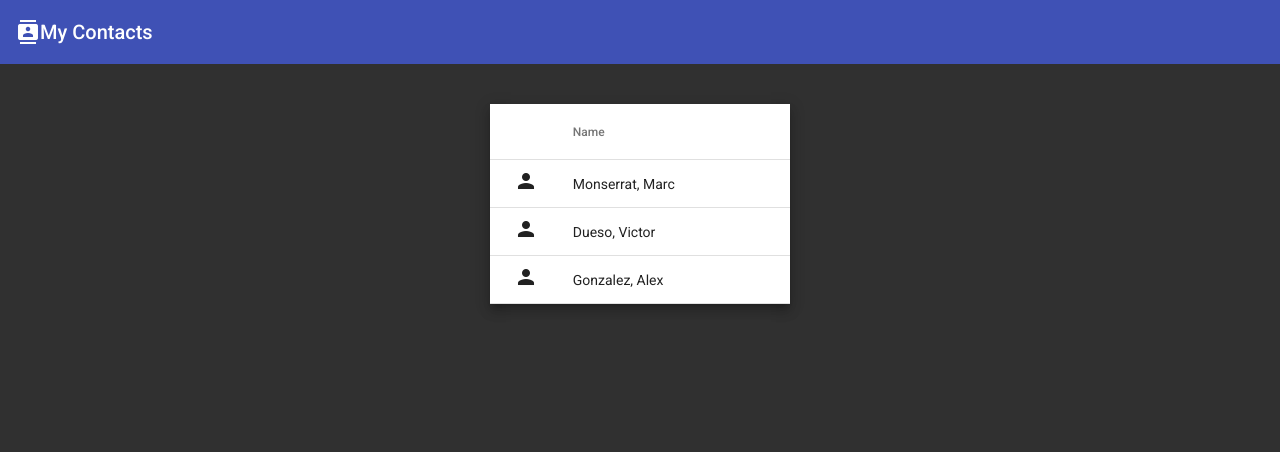
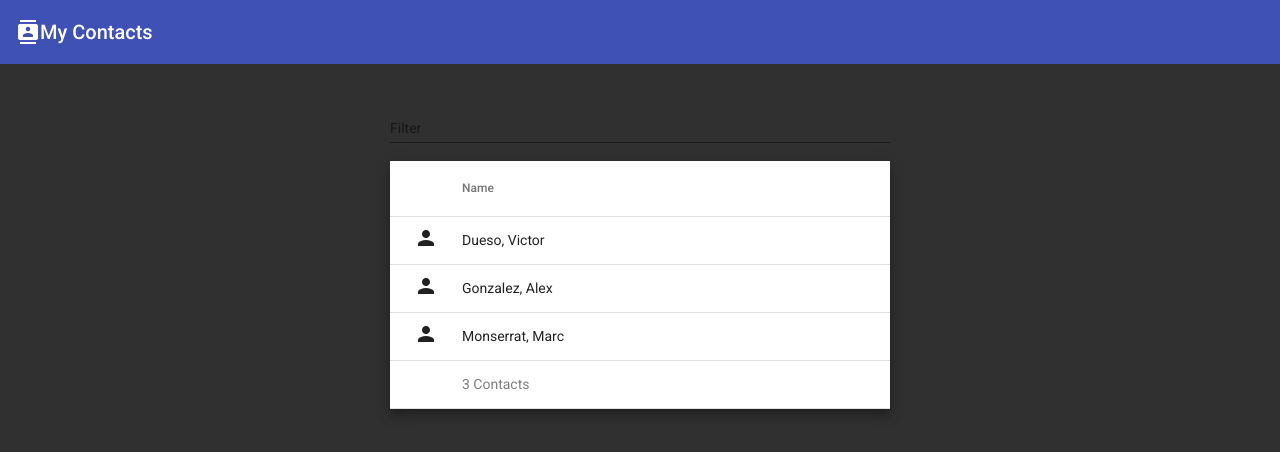
Before and after one commit to munsa/contacts-book, an Angular app: page / in a window 1280 px wide. Shown: the top 452 px of the page. Built offline with nearby package versions, Linux system fonts and the light colour scheme.

Commit message:
table filter + sort

```diff
--- a/src/app/app.module.ts
+++ b/src/app/app.module.ts
@@ -14,6 +14,7 @@ import { NewContactWindowComponent } from './components/new-contact-window/new-c
 import {FormsModule, ReactiveFormsModule} from '@angular/forms';
 import { ContactDetailWindowComponent } from './components/contact-detail-window/contact-detail-window.component';
 import {ContactFullNamePipe} from './shared/pipes/contact-full-name.pipe';
+import {MatSortModule} from '@angular/material/sort';
 
 
 @NgModule({
@@ -34,9 +35,10 @@ import {ContactFullNamePipe} from './shared/pipes/contact-full-name.pipe';
     MatIconModule,
     MatButtonModule,
     FormsModule,
-    ReactiveFormsModule
+    ReactiveFormsModule,
+    MatSortModule
   ],
-  providers: [],
+  providers: [ContactFullNamePipe],
   bootstrap: [AppComponent]
 })
 export class AppModule { }
--- a/src/app/components/contact-list/contact-list.component.html
+++ b/src/app/components/contact-list/contact-list.component.html
@@ -1,11 +1,36 @@
+<div class="contact-table-container">
+  <mat-form-field class="contact-table-filter">
+    <mat-label>Filter</mat-label>
+    <input matInput (keyup)="applyFilter($event)" placeholder="Ex. Vienna " #filterInput>
+  </mat-form-field>
+
   <table mat-table [dataSource]="contactList" class="mat-elevation-z8 contact-table">
+    <!-- Person icon -->
     <ng-container matColumnDef="icon">
-    <th mat-header-cell *matHeaderCellDef></th>
-    <td mat-cell *matCellDef="let contact"> <mat-icon matSuffix>person</mat-icon> </td>
+      <th mat-header-cell *matHeaderCellDef class="icon-col"></th>
+      <td mat-cell *matCellDef="let contact">
+        <mat-icon matSuffix>person</mat-icon>
+      </td>
+      <td mat-footer-cell *matFooterCellDef></td>
     </ng-container>
+
+    <!-- Contact full name -->
     <ng-container matColumnDef="fullName">
       <th mat-header-cell *matHeaderCellDef>Name</th>
       <td mat-cell *matCellDef="let contact"> {{contact | contactFullName}} </td>
+      <td mat-footer-cell *matFooterCellDef [ngSwitch]="contactList.filteredData.length" class="summary-row">
+        <div *ngIf="contactList.data.length === 0; else summaryMessage">
+          You don't have contacts yet
+        </div>
+        <ng-template #summaryMessage>
+          <div *ngIf="contactList.filteredData.length === 0; else numberOfResults">
+            There are no contacts with this filter
+          </div>
+          <ng-template #numberOfResults>
+            {{contactList.filteredData.length}} Contacts
+          </ng-template>
+        </ng-template>
+      </td>
     </ng-container>
 
     <tr mat-header-row *matHeaderRowDef="displayedColumns"></tr>
@@ -13,4 +38,18 @@
         *matRowDef="let contact; columns: displayedColumns;"
         class="contact-row"
         (click)="openContactWindow(contact)"></tr>
+
+    <tr mat-footer-row *matFooterRowDef="displayedColumns">test</tr>
+
+    <!-- Row shown when there is no matching data. -->
+    <ng-container matColumnDef="disclaimer">
+      <td mat-footer-cell *matFooterCellDef colspan="2">
+        Please note that the cost of items displayed are completely and totally made up.
+      </td>
+    </ng-container>
+    <tr class="mat-row" *ngIf="contactList.filteredData.length === 0">
+      <td class="mat-cell" colspan="4">There are no contacts for this filter"{{filterInput.value}}"</td>
+    </tr>
   </table>
+
+</div>
--- a/src/app/components/contact-list/contact-list.component.scss
+++ b/src/app/components/contact-list/contact-list.component.scss
@@ -1,8 +1,30 @@
-.contact-table {
-  max-width: 100%;
+.contact-table-container {
   min-width: 300px;
+  max-width: 500px;
   margin-left: auto;
   margin-right: auto;
+}
+
+.contact-table-filter {
+  width: 100%;
+}
+
+.contact-table {
+  width: 100%;
+}
+
+th.mat-header-cell:first-of-type, td.mat-cell:first-of-type {
+  padding-left: 24px;
+  padding-right: 24px;
+  width: 1px;
+}
+
+td.mat-footer-cell:first-of-type {
+  width: 1px;
+}
+
+.summary-row {
+  color: rgba(0,0,0,.50);
 }
 
 tr.contact-row {
--- a/src/app/components/contact-list/contact-list.component.ts
+++ b/src/app/components/contact-list/contact-list.component.ts
@@ -1,9 +1,36 @@
-import {Component, OnInit} from '@angular/core';
+import {Component, OnInit, ViewChild} from '@angular/core';
 import {Contact} from '../../model/contact.model';
 import {SelectionModel} from '@angular/cdk/collections';
 import {MatDialog} from '@angular/material/dialog';
 import {NewContactWindowComponent} from '../new-contact-window/new-contact-window.component';
 import {ContactDetailWindowComponent} from '../contact-detail-window/contact-detail-window.component';
+import {MatTableDataSource} from '@angular/material/table';
+import {ContactFullNamePipe} from '../../shared/pipes/contact-full-name.pipe';
+
+// Test hardcoded contacts
+const ELEMENT_DATA: Contact[] = [
+  {
+    name: 'Marc',
+    surname: 'Monserrat',
+    phone: '699849644',
+    email: 'mmonserrat90@gmail.com',
+    address: 'Speckbachergasse 32/6-7, 1160 Vienna'
+  },
+  {
+    name: 'Victor',
+    surname: 'Dueso',
+    phone: '676989832',
+    email: 'vdueso@hpaz.com',
+    address: 'Calle Pez 43 1º 2ª, 28004 Madrid'
+  },
+  {
+    name: 'Alex',
+    surname: 'Gonzalez',
+    phone: '694837263',
+    email: 'alegontri@hotmail.com',
+    address: 'Carrer Diputació 106 3-1, 08015 Barcelona'
+  }
+]
 
 @Component({
   selector: 'contact-list',
@@ -12,38 +39,35 @@ import {ContactDetailWindowComponent} from '../contact-detail-window/contact-det
 })
 export class ContactListComponent implements OnInit {
 
-  public contactList: Contact[];
+  public contactList: MatTableDataSource<Contact>;
   public displayedColumns: string[];
   public selection: SelectionModel<Contact>;
 
-  constructor(public dialog: MatDialog) {
-    // Test hardcoded contacts
-    this.contactList = [
-      new Contact(
-        'Marc',
-        'Monserrat',
-        '699849644',
-        'mmonserrat90@gmail.com',
-        'Speckbachergasse 32/6-7, 1160 Vienna'),
-      new Contact(
-        'Victor',
-        'Dueso',
-        '676989832',
-        'vdueso@hpaz.com',
-        'Calle Pez 43 1º 2ª, 28004 Madrid'),
-      new Contact(
-        'Alex',
-        'Gonzalez',
-        '694837263',
-        'alegontri@hotmail.com',
-        'Carrer Diputació 106 3-1, 08015 Barcelona')
-    ]
-
+  constructor(public dialog: MatDialog, private contactFullName: ContactFullNamePipe) {
+    this.contactList = new MatTableDataSource(ELEMENT_DATA);
     this.displayedColumns = ['icon', 'fullName'];
     this.selection = new SelectionModel<Contact>(false, []);
   }
 
   ngOnInit(): void {
+    this.sortContactList();
+  }
+
+  sortContactList(): void {
+    this.contactList.data.sort((a: Contact, b: Contact) => {
+      if (this.contactFullName.transform(a) > this.contactFullName.transform(b)) {
+        return 1;
+      }
+      if (this.contactFullName.transform(a) < this.contactFullName.transform(b)) {
+        return -1;
+      }
+      return 0;
+    });
+  }
+
+  applyFilter(event: Event) {
+    const filterValue = (event.target as HTMLInputElement).value;
+    this.contactList.filter = filterValue.trim().toLowerCase();
   }
 
   openContactWindow(selectedContact: Contact) {
--- a/src/app/components/new-contact-window/new-contact-window.component.scss
+++ b/src/app/components/new-contact-window/new-contact-window.component.scss
@@ -7,3 +7,7 @@
 .contact-form-input {
   width: 100%;
 }
+
+.icon {
+  width: 300px !important;
+}
```
Lines whose indentation alone changed are shown as unchanged.
